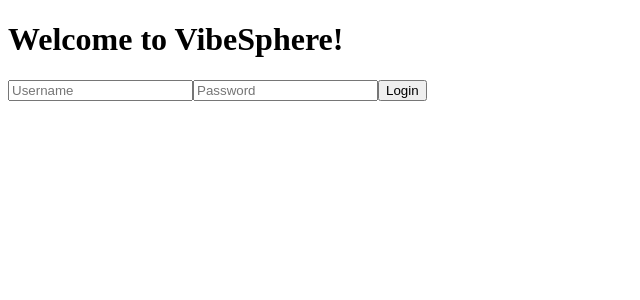
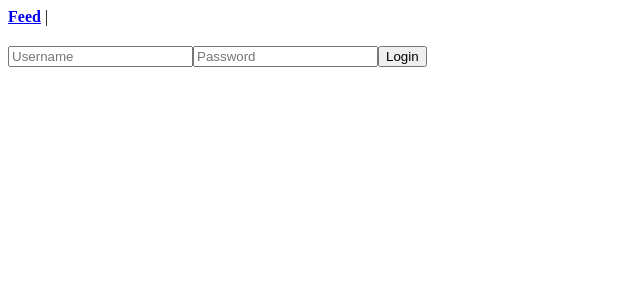
Before and after one commit to samarth088/VibeShpere, a React (Vite) app in the folder frontend/: page / in a window 1280 px wide. Shown: the top 300 px of the page, without its empty margins (0-640 px from the left). Built offline with nearby package versions, Linux system fonts and the light colour scheme.

Commit message:
Update main.jsx

```diff
--- a/frontend/main.jsx
+++ b/frontend/main.jsx
@@ -1,26 +1,5 @@
-import React, { useState } from "react";
+import React from "react";
 import ReactDOM from "react-dom/client";
-import AuthForm from "./components/AuthForm";
-import Feed from "./components/Feed";
-import CreatePost from "./components/CreatePost";
-
-function App() {
-  const [postRefresh, setPostRefresh] = useState(0);
-
-  const token = localStorage.getItem("token");
-
-  return (
-    <div>
-      <h1>Welcome to VibeSphere!</h1>
-      {!token && <AuthForm />}
-      {token && (
-        <>
-          <CreatePost onPostCreated={() => setPostRefresh(r => r + 1)} />
-          <Feed key={postRefresh} />
-        </>
-      )}
-    </div>
-  );
-}
+import App from "./App";
 
 ReactDOM.createRoot(document.getElementById("root")).render(<App />);
```
